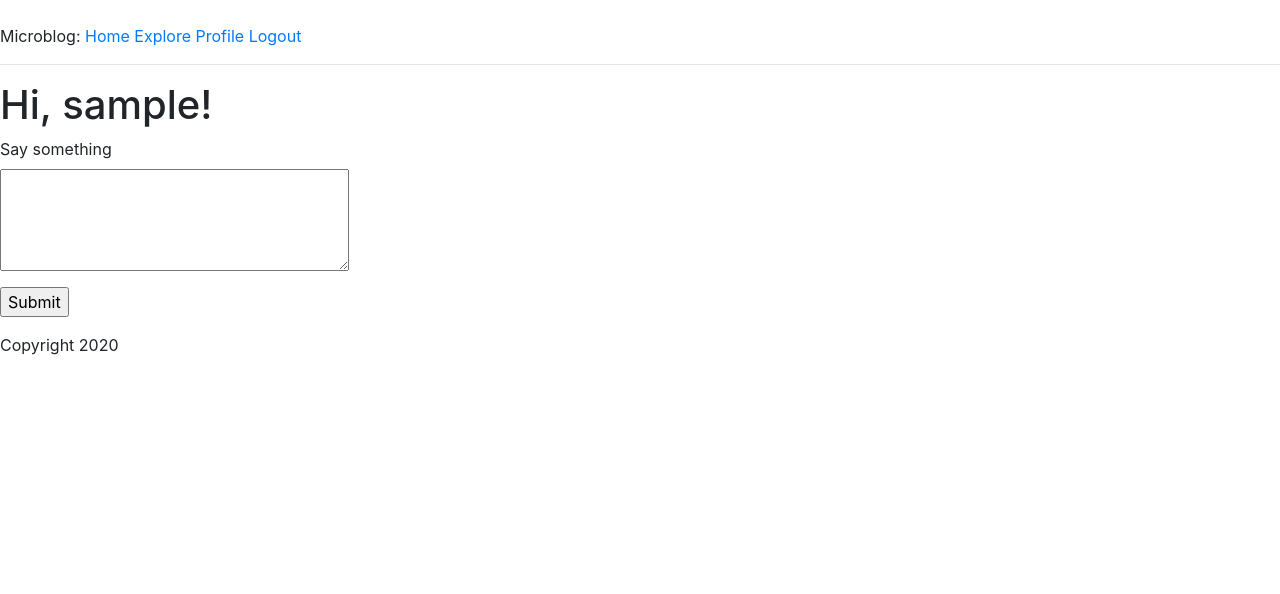
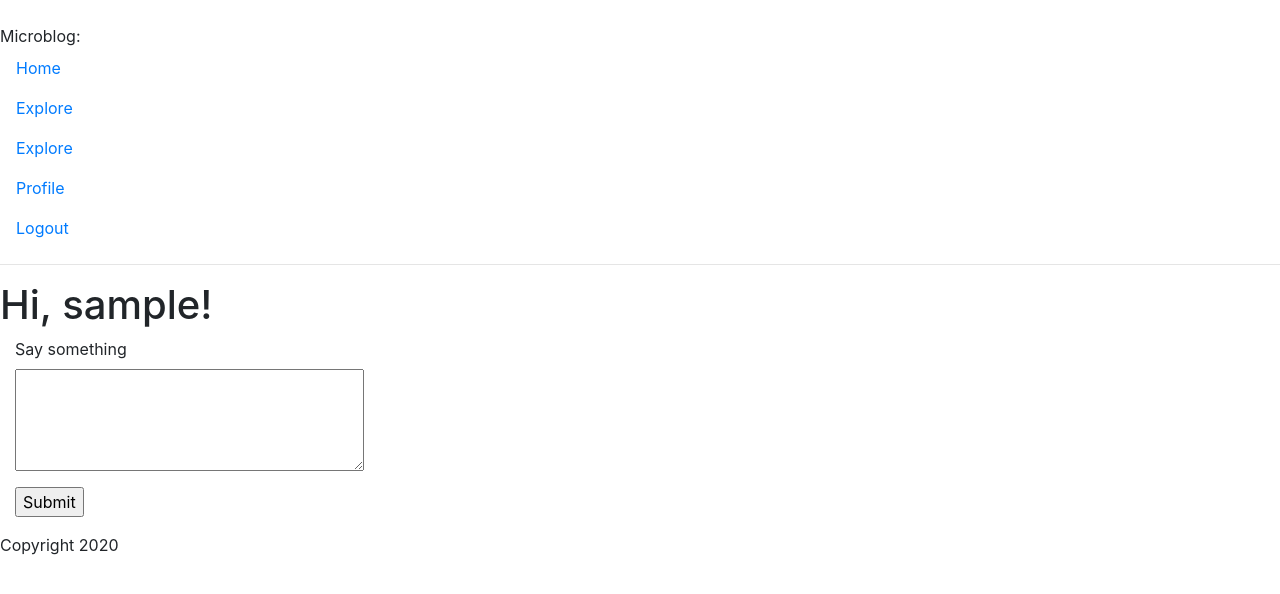
Before and after one commit to dudesame/sat, a Flask app: page / in a window 1280 px wide. Shown: the top 594 px of the page. Run offline with Flask 2, Linux system fonts and the light colour scheme; the visitor is signed in with stand-in values (Sample User, id 1); data comes from the database, SQL or seed files in the repository; both versions use the stored data as it was after the commit; data that the repository does not hold is empty; some libraries are stand-ins or nearby versions.

Commit message:
major fixes

```diff
--- a/app/Templates/index.html
+++ b/app/Templates/index.html
@@ -3,8 +3,10 @@
 {% block content %}
 <h1>Hi, {{ current_user.username }}!</h1>
     {% if form %}
+<div class="container-fluid">
     <form action="" method="post">
         {{ form.hidden_tag() }}
+        <div class="textarea">
             <p>
                 {{ form.post.label }}<br>
                 {{ form.post(cols=32, rows=4) }}<br>
@@ -12,11 +14,17 @@
                 <span style="color: red;">[{{ error }}]</span>
                 {% endfor %}
             </p>
+        </div>
+        <div class="button">
             <p>{{ form.submit() }}</p>
+        </div>
     </form>
+</div>
     {% endif %}
     {% for post in posts %}
+    <div class="container-fluid">
         {% include '_post.html' %}
+    </div>
     {% endfor %}
     {% if prev_url %}
     <a href="{{ prev_url }}">Newer posts</a>
--- a/app/Templates/layout.html
+++ b/app/Templates/layout.html
@@ -8,17 +8,18 @@
     {% endif %}
 </head>
 <body>
-    <link href="{{ url_for('static', filename='css/bootstrap.min.css') }}" rel="stylesheet">
+    <link href="{{ url_for('static', filename='css/bootstrap.css') }}" rel="stylesheet">
     <link href="{{ url_for('static', filename='css/main.css') }}" rel="stylesheet">
     <div>
         Microblog:
-        <a href="{{ url_for('index') }}">Home</a>
-        <a href="{{ url_for('explore') }}">Explore</a>
+        <a class="nav-link"  href="{{ url_for('index') }}">Home</a>
+        <a class="nav-link" href="{{ url_for('explore') }}">Explore</a>
+        <a class="nav-link" href="{{ url_for('explore') }}">Explore</a>
         {% if current_user.is_anonymous %}
-        <a href="{{ url_for('login') }}">Login</a>
+        <a class="nav-link" href="{{ url_for('login') }}">Login</a>
         {% else %}
-        <a href="{{ url_for('user', username=current_user.username) }}">Profile</a>
-        <a href="{{ url_for('logout') }}">Logout</a>
+        <a class="nav-link" href="{{ url_for('user', username=current_user.username) }}">Profile</a>
+        <a class="nav-link" href="{{ url_for('logout') }}">Logout</a>
         {% endif %}
     </div>
 
@@ -37,6 +38,6 @@
     <div>Copyright 2020</div>
     <!-- jQuery (necessary for Bootstrap's JavaScript plugins) -->
     <script src="https://ajax.googleapis.com/ajax/libs/jquery/2.0.0/jquery.min.js"></script>
-    <script src="{{ url_for('static', filename='js/bootstrap.min.js') }}"></script>
+    <script src="{{ url_for('static', filename='js/bootstrap.js') }}"></script>
 </body>
 </html>
--- a/project_sat.py
+++ b/project_sat.py
@@ -14,4 +14,4 @@ if __name__ == '__main__':
         PORT = int(os.environ.get('SERVER_PORT', '5555'))
     except ValueError:
         PORT = 5555
-    app.run(HOST, PORT)
+    app.run(HOST, PORT, debug=False)
```
Also changed, not shown: app.db. Lines whose indentation alone changed are shown as unchanged.
